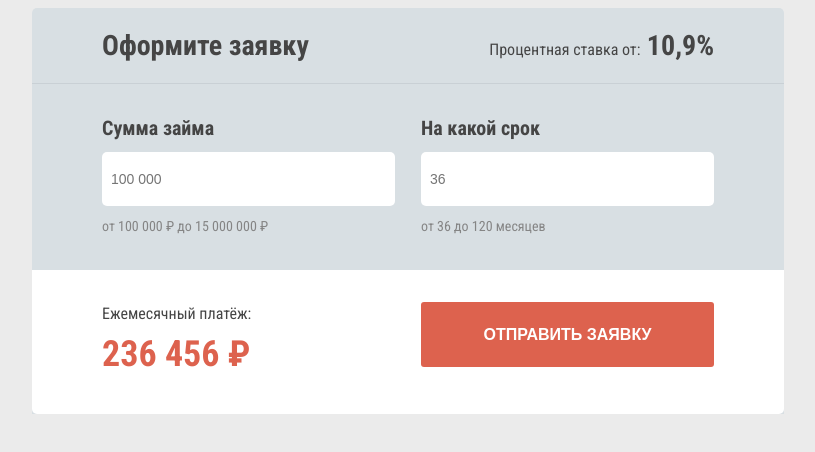
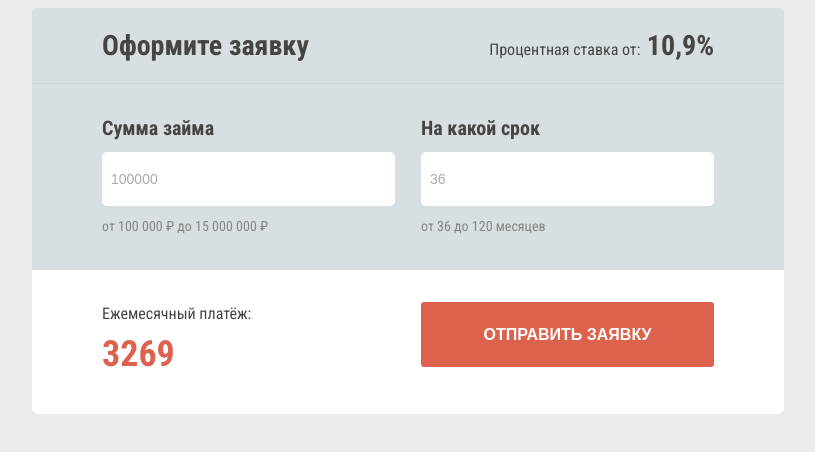
Before and after one commit to Brexston/credit-calculator, a plain HTML site: page index.html in a window 1280 px wide. Shown: the whole page, without its empty margins (232-1047 px from the left). Drawn offline with nearby package versions, Linux system fonts and the light colour scheme.

Commit message:
Расчет ежемесячного платежа JS

```diff
--- a/index.html
+++ b/index.html
@@ -23,13 +23,13 @@
             <div class="calc__count">
                 <div class="calc__item">
                     <label class="calc__name">Сумма займа</label>
-                    <input type="text" placeholder="100 000" id="calc__sum" name="sum" required>
+                    <input type="number"  value="100000" id="calc__sum" name="sum" required>
                     <div class="calc__limit"> от 100 000 ₽ до 15 000 000 ₽</div>
                 </div>
                 <div class="calc__item">
                     <label class="calc__name">На какой срок</label>
 
-                    <input type="text" placeholder="36" id="calc__time" name="time" required>
+                    <input type="text" maxlength="3" value="36" id="calc__time" name="time" required>
                     <div class="calc__limit"> от 36 до 120 месяцев</div>
                 </div>
             </div>
--- a/js/script.js
+++ b/js/script.js
@@ -18,4 +18,25 @@ $(document).ready(function () {
                 }
             );
     });
+
+    $("#calc__sum, #calc__time").keyup(function (event) {
+        calc();
+    });
+
+    calc();
 });
+
+function calc () {
+
+    var sum = parseInt(document.getElementById("calc__sum").value);
+    var time = parseInt(document.getElementById("calc__time").value);
+
+    const percent = 10.9 / 1200;
+    var k = percent * Math.pow(1 + percent, time) / (Math.pow(1 + percent, time) - 1);
+
+
+    var payment = k * sum;
+    payment = Math.round(payment);
+
+    document.getElementById("calc__payment").innerHTML = payment;
+}
```
